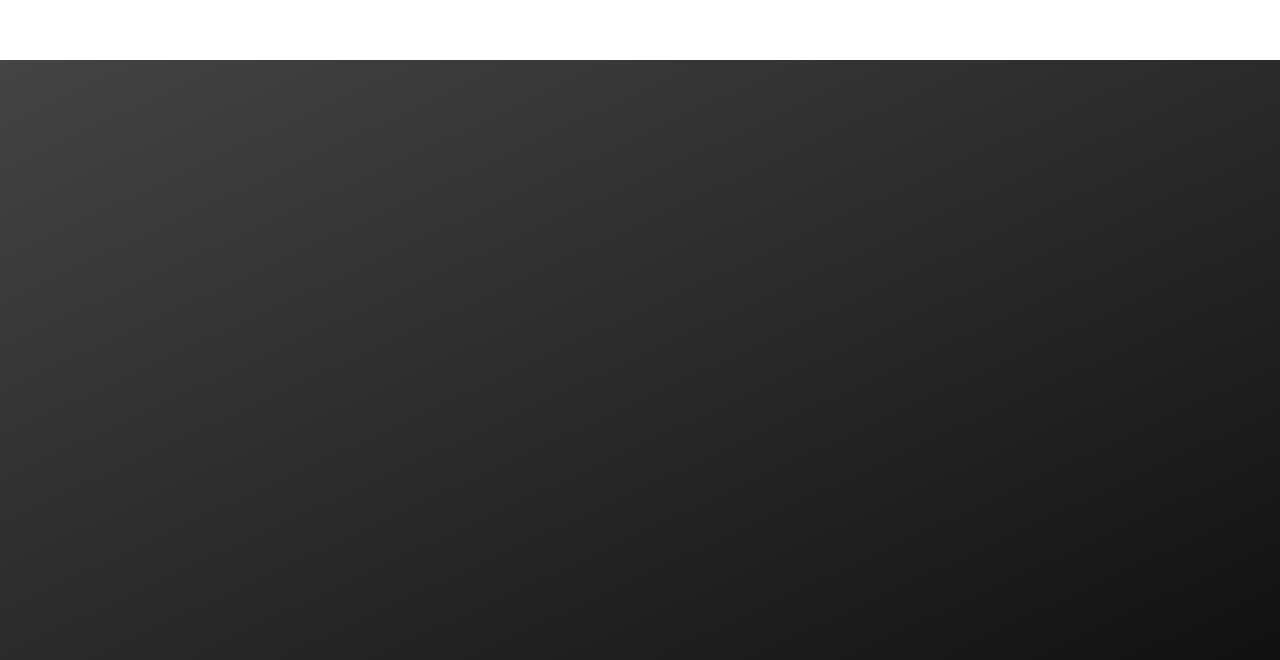
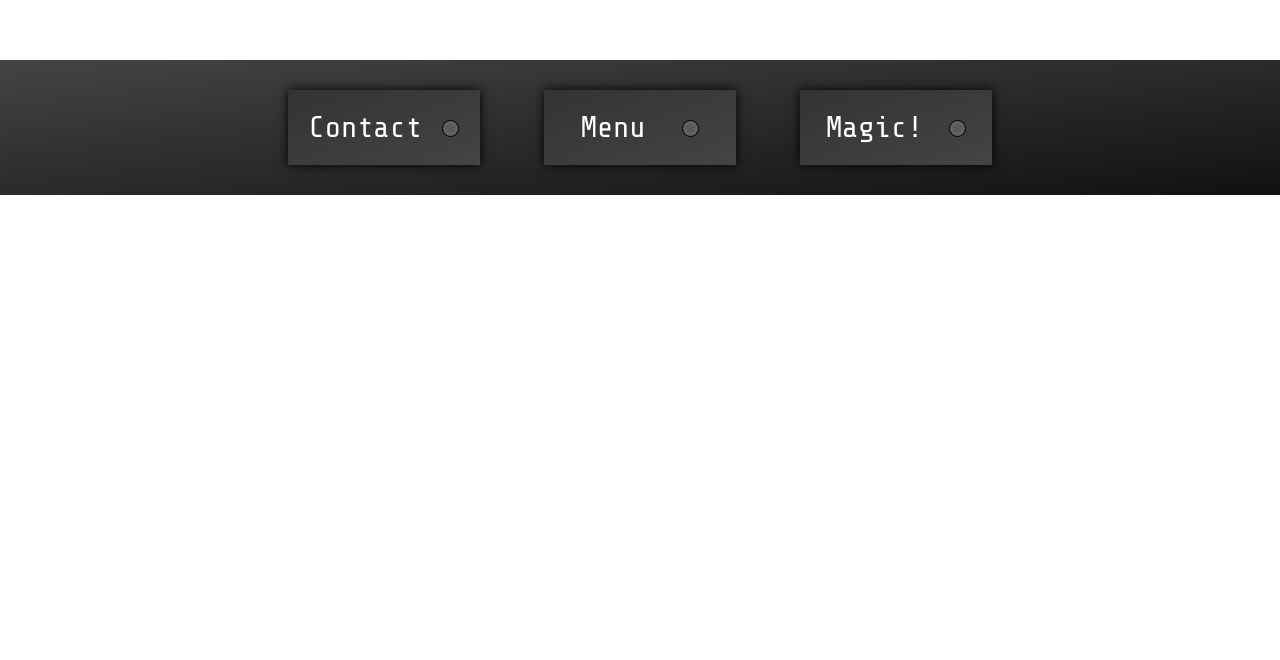
Before and after one commit to saltytomatoes/Bar_webpage_example, a website built with webpack: page dist/index.html in a window 1280 px wide. Shown: the part 1668-2328 px from the top of the page. After the commit the page ends 1863 px from the top, so only its background shows below. Built offline with nearby package versions, Linux system fonts and the light colour scheme; files whose address does not match are found by name.

Commit message:
tabs visually designed, including lightbulbs logic

```diff
--- a/src/design.css
+++ b/src/design.css
@@ -30,22 +30,20 @@ header {
     width: 100%;
 }
 
-#sector2 {
+.parallax {
+    min-height: 500px;
+    background: transparent;
+}
+
+
+
+
+ /* -- Sector 2 Related */
+
+ #sector2 {
     width: 100%;
     background: linear-gradient(to bottom right, #444, #111);
     padding: 20px 0;
-}
-
-#sector3 {
-    width: 100%;
-    background: linear-gradient(to bottom right, #444, #111);
-
-    height: 600px;
-}
-
-.parallax {
-    min-height: 500px;
-    background: transparent;
 }
 
 .subContainer {
@@ -100,3 +98,64 @@ header {
 
 
 }
+
+
+
+
+/*  --Sector3 related-- */
+
+
+#sector3 {
+    width: 100%;
+    background: linear-gradient(to bottom right, #444, #111);
+    padding: 30px 0;
+}
+
+#tabHolder {
+    width: 60%;
+    height: 75px;
+    margin: auto;
+
+    display: flex;
+    flex-direction: row;
+    justify-content: space-around;
+}
+
+#tabHolder .button {
+    width: 25%;
+    color: white;
+    font-family: 'Share Tech Mono';
+    font-size: 30px;
+    text-align: center;
+
+    line-height: 75px;
+    display: flex;
+    justify-content: space-evenly;
+    background: linear-gradient(to top left, #444, #333);
+    box-shadow: 0 0 10px 0px black;
+    transition: .2s;
+}
+
+#tabHolder .button:hover {
+    transform: scale(1.1);
+}
+
+#tabHolder .button:active {
+    transform: scale(0.9);
+}
+
+.on {
+    box-shadow: inset 0 0 11px lime,
+    0 0 3px green !important;
+}
+
+#tabHolder .button .lightBulb {
+    border: solid black 1px;
+    border-radius: 50%;
+    width: 15px;
+    height: 15px;
+
+    position: relative;
+    top: 30px;
+    box-shadow: inset 0 0 11px grey;
+}
--- a/src/index.js
+++ b/src/index.js
@@ -6,6 +6,8 @@ const initialize = (function() {
     let header = `<header> Wellcome To Vitulis Place </header>`;
     let mainImg = `<div class="parallax" data-parallax="scroll" data-z-index="1" data-image-src="/src/pics/centeralpic.jpg"></div>`;
 
+
+    // sector 2 related
     let descriptionHeader = `<h1> Vitulis Place - Alcohol & Fun ! </h1>`;
     let description = `<p> <span>The Vitulis Place Dance Bar</span> - The vitulis place is the first and the only dance bar in beer sheva wich combines
                           new era, modern type of alcohol and music alongside with old fassioned, classic drinks and party spirit! in 2025 Our founder, Jack Vituli
@@ -25,7 +27,22 @@ const initialize = (function() {
 
     let mainImg2 = `<div class="parallax" data-parallax="scroll" data-z-index="1" data-image-src="/src/pics/centralpic2.jpg"></div>`;
 
-    let sector3 = `<div id="sector3"></div>`;
+
+    //sector 3 related
+
+    let btn1 = `<div class="button">Contact<div class="lightBulb"></div></div>`;
+    let btn2 = `<div class="button">Menu<div class="lightBulb"></div></div>`;
+    let btn3 = `<div class="button">Magic!<div class="lightBulb"></div></div>`;
+
+    let tabHolder = `<div id="tabHolder">
+                      ${btn1}
+                      ${btn2}
+                      ${btn3}
+                    </div>`;
+
+    let sector3 = `<div id="sector3">
+                    ${tabHolder}
+                  </div>`;
 
 
     Content.innerHTML = header +
@@ -34,3 +51,57 @@ const initialize = (function() {
                         mainImg2 +
                         sector3;
 })();
+
+
+const tabSetup = (function() {
+
+    class Tab {
+        constructor(tabDiv){
+            this.divRef = tabDiv;
+            this.lightIsOn = false;
+            this.configEventListeners();
+        }
+
+        getDivRef () {
+            return this.divRef;
+        }
+
+
+        toggleOtherLights (skipCurrent) {
+            for(let i = 0; i < tabs.length; i++) {
+                if(skipCurrent == tabs[i])
+                    continue;
+
+                if(tabs[i].lightIsOn) {
+                    tabs[i].toggleLight(false);
+                    tabs[i].lightIsOn = false;
+                }
+            }
+        }
+
+
+        toggleLight (clickFlag = true) {
+            let lightBulb = this.getDivRef().firstElementChild;
+            lightBulb.classList.toggle("on");
+            this.lightIsOn = true;
+
+            if(clickFlag)
+            this.toggleOtherLights(this);
+        }
+
+
+        configEventListeners() {
+            this.getDivRef().addEventListener("click",this.toggleLight.bind(this));
+        }
+    }
+
+    let tabs = Array.from(document.querySelectorAll(".button"));
+    tabs = tabs.map(tab => new Tab(tab));
+
+
+
+
+
+
+
+})();
```
Also changed, not shown: dist/main.js.
